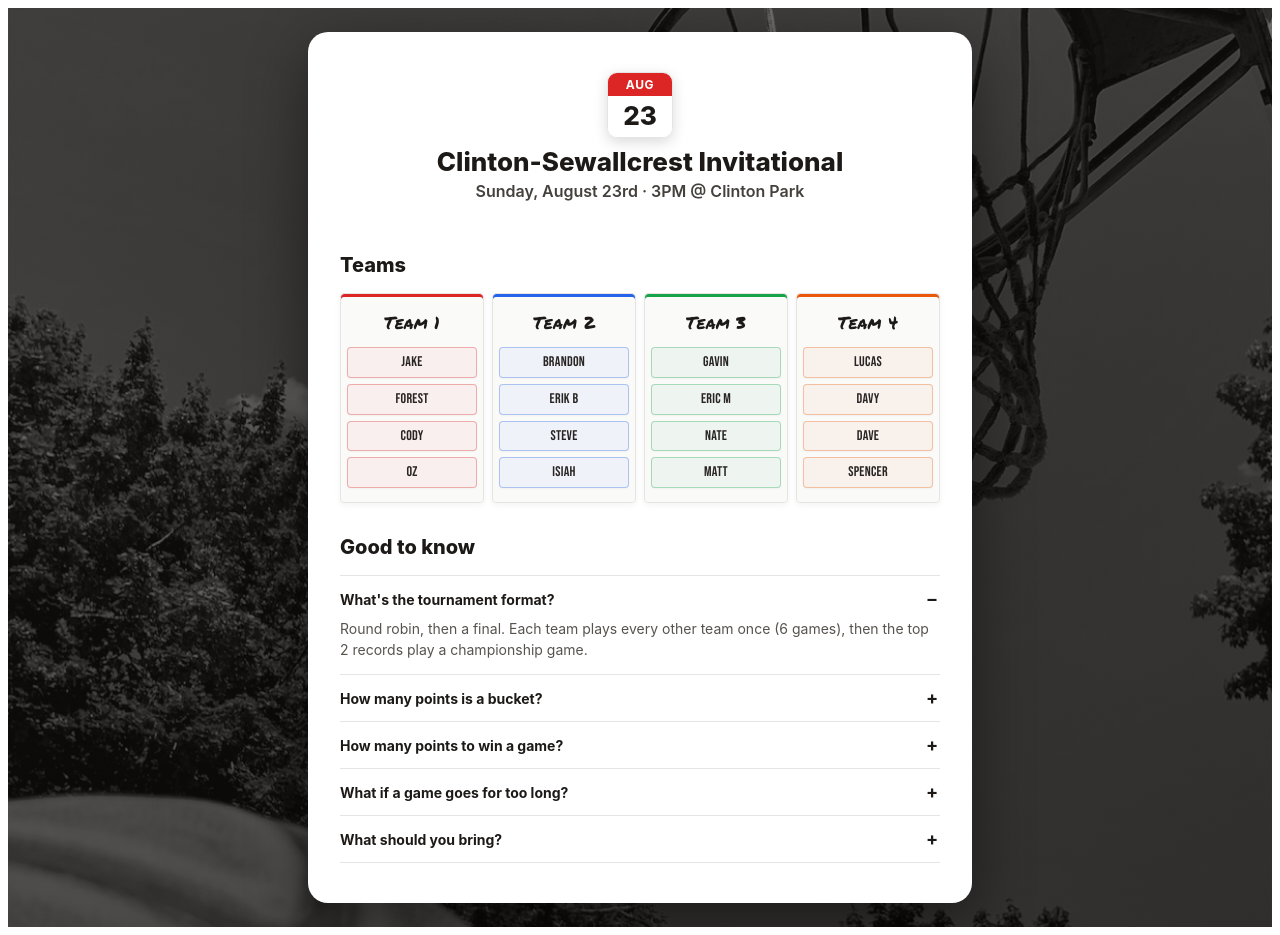
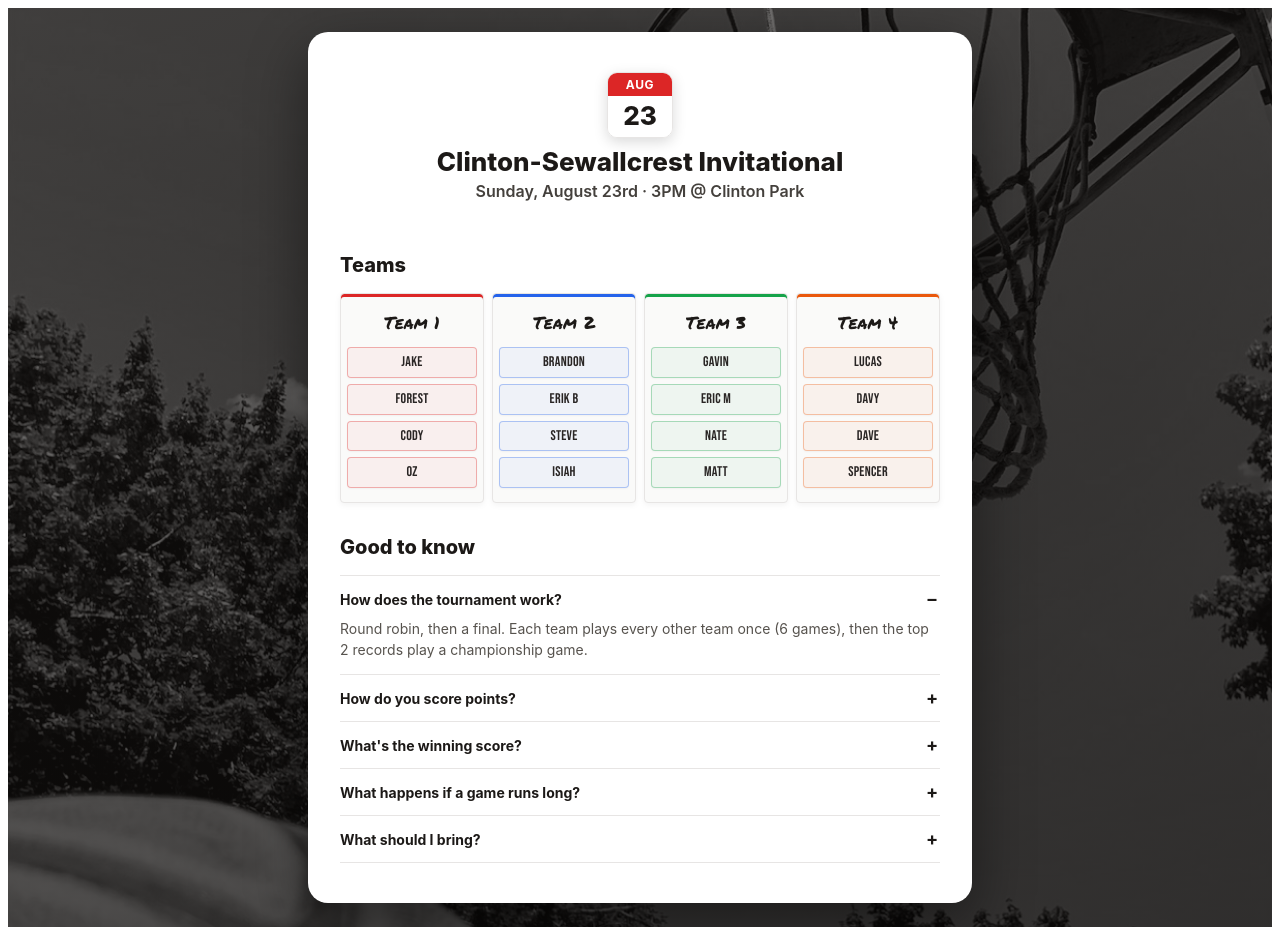
Before and after one commit to lvondd-sys/basketball-invite, a React (Vite) app: page / in a window 1280 px wide. Built offline with nearby package versions, Linux system fonts and the light colour scheme.

Commit message:
Update App.jsx

```diff
--- a/src/App.jsx
+++ b/src/App.jsx
@@ -33,17 +33,20 @@
 
 const FAQS = [
   {
-    q: "What's the tournament format?",
+    q: "How does the tournament work?",
     a: "Round robin, then a final. Each team plays every other team once (6 games), then the top 2 records play a championship game.",
   },
-  { q: "How many points is a bucket?", a: "2s and 3s" },
-  { q: "How many points to win a game?", a: "15 points" },
   {
-    q: "What if a game goes for too long?",
-    a: "If a game reaches 20min, 5min overtime.",
+    q: "How do you score points?",
+    a: "Buckets are worth 2 or 3 points, same as regular ball.",
+  },
+  { q: "What's the winning score?", a: "First team to 15 points wins." },
+  {
+    q: "What happens if a game runs long?",
+    a: "Games are capped at 20 minutes. If nobody's hit 15 by then, it's a 5-minute overtime.",
   },
   {
-    q: "What should you bring?",
+    q: "What should I bring?",
     a: "A camping chair, some snacks, water, and beers.",
   },
 ];
```
